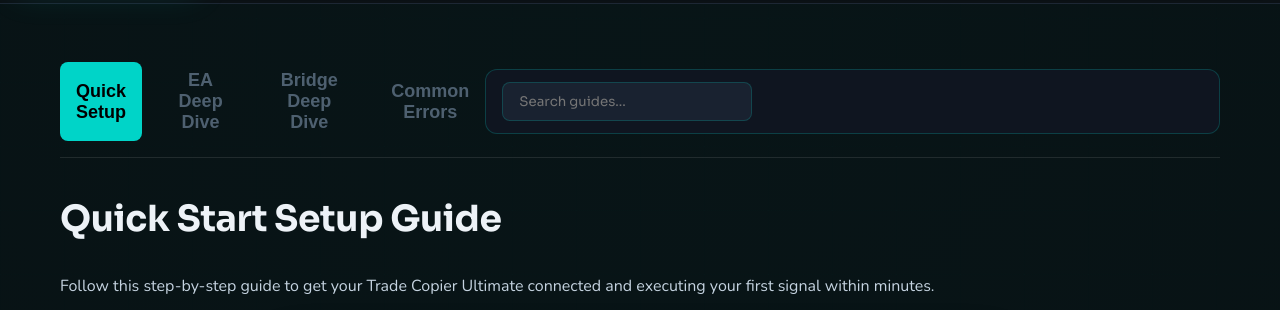
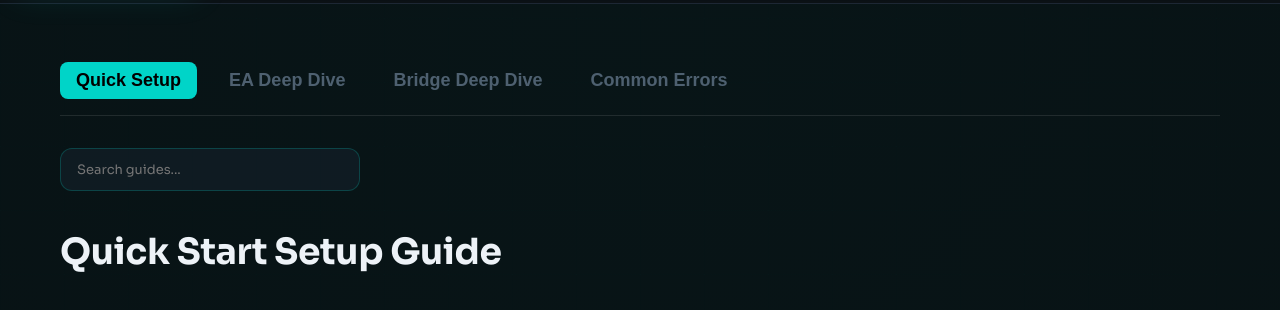
Before and after one commit to navigatoralgo/navigatoralgo.github.io, a plain HTML site: page tcu-guide.html in a window 1280 px wide. Shown: the part 110-420 px from the top of the page. Drawn offline with nearby package versions, Linux system fonts and the light colour scheme.

Commit message:
Fix search bar layout and position it below tabs

```diff
--- a/tcu-guide.html
+++ b/tcu-guide.html
@@ -309,17 +309,15 @@
   <!-- Main Content (Full Width) -->
   <article class="docs-content" style="width: 100%;">
 
-    <div style="display: flex; justify-content: space-between; align-items: center; margin-bottom: 32px; border-bottom: 1px solid rgba(255,255,255,0.1); padding-bottom: 16px;">
-      <div class="top-nav-tabs" style="margin-bottom: 0; border-bottom: none; padding-bottom: 0;">
-        <button class="top-tab-btn active" data-view="view-quickstart">Quick Setup</button>
-        <button class="top-tab-btn" data-view="view-deepdive">EA Deep Dive</button>
-        <button class="top-tab-btn" data-view="view-bridge">Bridge Deep Dive</button>
-        <button class="top-tab-btn" data-view="view-errors">Common Errors</button>
-      </div>
+    <div class="top-nav-tabs">
+      <button class="top-tab-btn active" data-view="view-quickstart">Quick Setup</button>
+      <button class="top-tab-btn" data-view="view-deepdive">EA Deep Dive</button>
+      <button class="top-tab-btn" data-view="view-bridge">Bridge Deep Dive</button>
+      <button class="top-tab-btn" data-view="view-errors">Common Errors</button>
+    </div>
 
-      <div class="docs-search" style="margin-bottom: 0;">
-        <input type="text" id="globalSearch" placeholder="Search guides..." style="background: rgba(36,48,64,0.5); border: 1px solid rgba(0,212,200,0.2); border-radius: 8px; padding: 10px 16px; color: var(--white); font-family: var(--font-ui); width: 250px; outline: none;">
-      </div>
+    <div style="margin-bottom: 32px;">
+      <input type="text" id="globalSearch" class="docs-search" placeholder="Search guides..." style="width: 300px; margin-bottom: 0; background: rgba(36,48,64,0.3);">
     </div>
 
     <div id="view-quickstart" class="main-view active">
```
